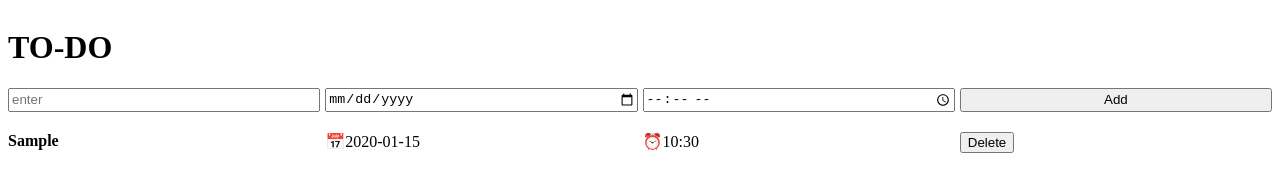
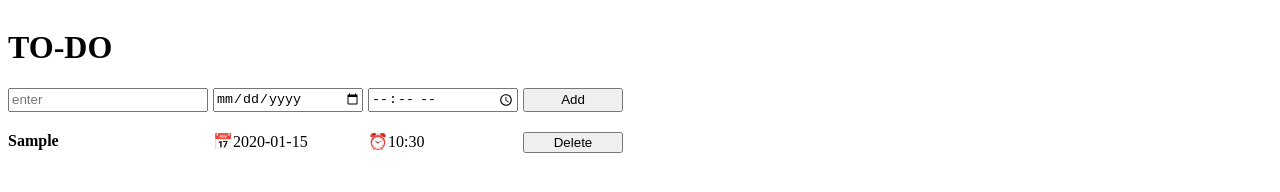
Before and after one commit to mokshagna1810Y/Admin-and-ops-html-css-, a plain HTML site: page jsprojects/to-dolist.html in a window 1280 px wide. Both pictures are taken after typing "Sample", "2020-01-15", "10:30" into the empty fields and a click on the button "Add". Drawn offline with Linux system fonts and the light colour scheme.

Commit message:
js-funprojectssmall

```diff
--- a/jsprojects/to-dolist.html
+++ b/jsprojects/to-dolist.html
@@ -10,14 +10,12 @@
             }
             .todooutput,.todo-grid{
                 display: grid;
-                grid-template-columns: 1fr 1fr 1fr 1fr;
+                grid-template-columns: 200px 150px 150px 100px;
                 column-gap: 5px;
                 row-gap: 20px;
                 margin-bottom: 20px;
             }
-            .dele{
-                margin-right: 92px;
-            }
+
 
         </style>
     </head>
@@ -53,7 +51,7 @@
                                     <div><strong>${todo.thing} </strong></div>
                                     <div>📅${todo.date}</div>
                                     <div>  ⏰${todo.time} </div>
-                                    <div><button class="dele" onclick="deletetodo(${index});"> Delete </button></div>
+                                    <button class="dele" onclick="deletetodo(${index});"> Delete </button>
                               `;
                     innertodoHTML+=html;
                 })
@@ -71,7 +69,7 @@
                                     <div><strong>${todo.thing} </strong></div>
                                     <div>📅${todo.date}</div>
                                     <div>  ⏰${todo.time} </div>
-                                    <div><button class="dele" onclick="deletetodo(${index});"> Delete </button></div>
+                                    <button class="dele" onclick="deletetodo(${index});"> Delete </button>
                              `;
                     innertodoHTML += html;
                 })
```
